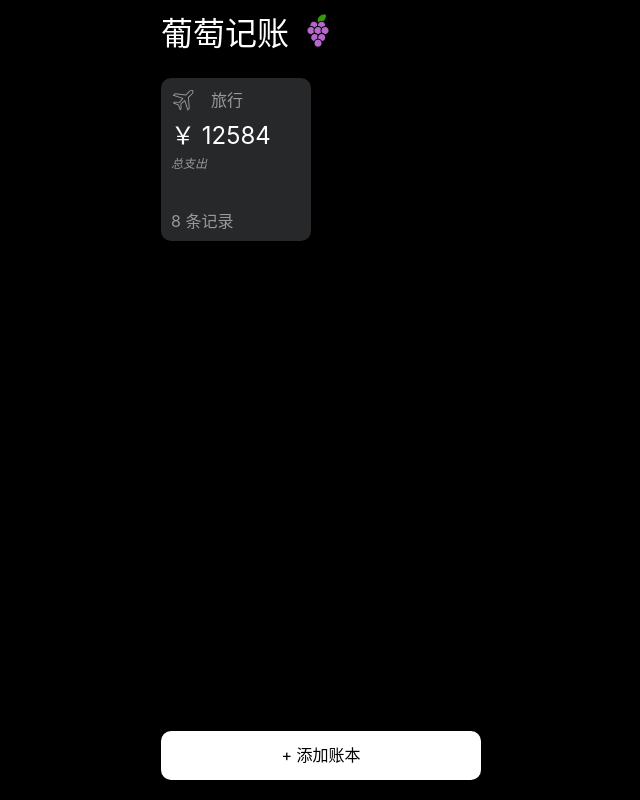
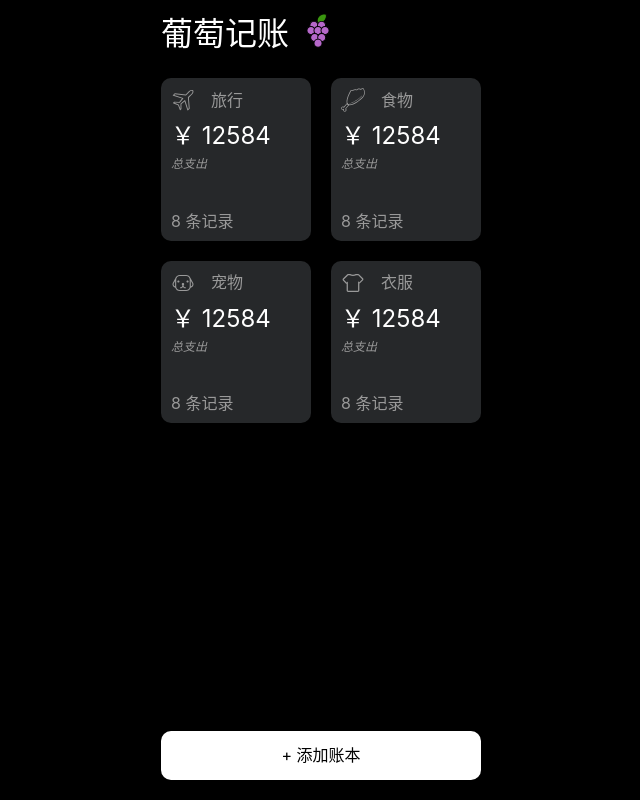
Before and after one commit to EvaLLLLL/grap-book, a React app: page /#/income in a window 1280 px wide. Shown: the whole page, without its empty margins (319-959 px from the left). Built offline with nearby package versions, Linux system fonts and the light colour scheme.

Commit message:
根据 Home 数据渲染 BookItem

```diff
--- a/src/components/BookItem.tsx
+++ b/src/components/BookItem.tsx
@@ -45,13 +45,21 @@ const BookWrapper = styled.div`
 	overflow: scroll;
 `;
 
-const BookItem = () => {
+type Props = {
+	bookContent: Array<any>
+}
+
+const BookItem: React.FC<Props> = (props) => {
+	const bookContent = props.bookContent;
+
 	return (
 		<BookWrapper>
-			<BookItemWrapper>
+			{bookContent.map((item) => {
+				return (
+					<BookItemWrapper key={item.title}>
 						<Title>
-					<Icon name="travel" className="icon"/>
-					<span>旅行</span>
+							<Icon name={item.iconName} className="icon"/>
+							<span>{item.title}</span>
 						</Title>
 						<Money>
 							￥ 12584
@@ -61,6 +69,8 @@ const BookItem = () => {
 							8 条记录
 						</BookNumber>
 					</BookItemWrapper>
+				);
+			})}
 		</BookWrapper>
 	);
 };
--- a/src/views/Home.tsx
+++ b/src/views/Home.tsx
@@ -36,6 +36,14 @@ const Home: React.FC = (props) => {
 	const addBookVisible = () => {
 		setHideAddBook(!hideAddBook);
 	};
+
+	const bookContent = [
+		{iconName: 'travel', title: '旅行'},
+		{iconName: 'food', title: '食物'},
+		{iconName: 'pets', title: '宠物'},
+		{iconName: 'clothes', title: '衣服'},
+	]
+
 	return (
 		<Wrapper>
 			<div className="title">
@@ -43,11 +51,10 @@ const Home: React.FC = (props) => {
 				<Icon name="grap"
 				      className="icon"/>
 			</div>
-			<BookItem/>
+			<BookItem bookContent={bookContent}/>
 			<Button content={'+ 添加账本'}
 			        onClick={addBookVisible}/>
 			{hideAddBook ? '' : <AddBook hideAdd={addBookVisible}/>}
 		</Wrapper>);
-
 };
 export default Home;
```
Lines whose indentation alone changed are shown as unchanged.
